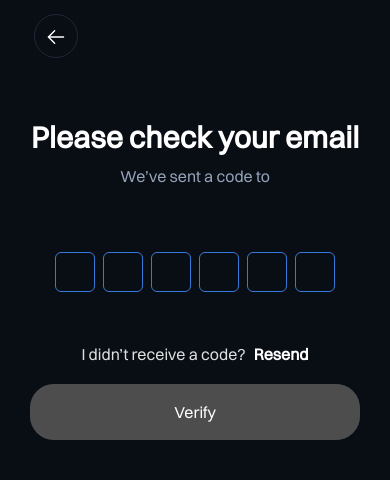
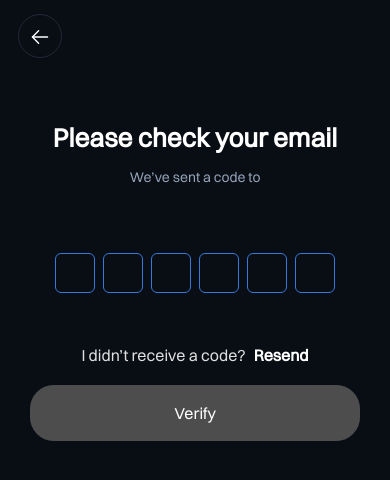
Before and after one commit to RITIKGITHUB18/aks, a React (Vite) app: page /verify-email in a window 390 px wide. Shown: the top 480 px of the page. Built offline with nearby package versions, Linux system fonts and the light colour scheme.

Commit message:
Added Phone Auth using the firebase, some responsive related issue solved and changed all the $ into AED.

```diff
--- a/src/components/LoginComponent/VerifyPage.jsx
+++ b/src/components/LoginComponent/VerifyPage.jsx
@@ -115,7 +115,7 @@ const VerifyPage = ({
   return (
     <div className="relative w-full text-white flex flex-col items-center">
       {/* Back Button */}
-      <Link to={backPath} className="self-start mx-6 md:mx-10">
+      <Link to={backPath} className="self-start mx-2 md:mx-10">
         <div className="rounded-full p-[10px] mt-[14px] ml-[10px] hover:bg-gray-600 w-[44px] h-[44px] bg-[#090D14] border-[1px] border-[#202938]">
           <img
             src={leftArrow}
@@ -127,8 +127,10 @@ const VerifyPage = ({
 
       {/* Header */}
       <div className="flex flex-col items-center text-center mt-[60px] mb-[24px] px-7">
-        <h1 className="text-[30px] font-[700] mb-2 leading-10">{header}</h1>
-        <p className="text-slate-400 font-[400] text-[16px] leading-5">
+        <h1 className="text-[26px] sm:text-[30px] font-[700] mb-2 leading-10">
+          {header}
+        </h1>
+        <p className="text-slate-400 font-[400] text-[14px] sm:text-[16px] leading-5">
           {description}{" "}
           <span className="text-gray-200 text-[16px] leading-5 font-[500]">
             {emailOrPhone}
--- a/src/pages/HomePage.jsx
+++ b/src/pages/HomePage.jsx
@@ -112,7 +112,7 @@ const HomePage = () => {
         >
           <img
             src={locationIcon}
-            className="w-12 h-12 mr-2"
+            className="w-12 h-12 mr-2 transition-transform translate-y-1"
             alt="Location Icon"
           />
           <div className="flex-1">
--- a/src/pages/PhoneAuthPage.jsx
+++ b/src/pages/PhoneAuthPage.jsx
@@ -3,14 +3,14 @@ import { Link, useLocation, useNavigate } from "react-router-dom";
 import { leftArrow } from "../assets/Images";
 import CustomButton from "../components/common/CustomButton";
 import { IN } from "../assets/FLAG_SVG";
-import { supabase } from "../helper/supabaseConfig";
+import { RecaptchaVerifier, signInWithPhoneNumber } from "firebase/auth";
+import { auth } from "../helper/firebase";
 
 const PhoneAuth = () => {
   const navigate = useNavigate();
   const location = useLocation();
   const [phoneNumber, setPhoneNumber] = useState("");
   const [isLoading, setIsLoading] = useState(false);
-
   const [selectedCountry, setSelectedCountry] = useState(
     location.state?.selectedCountry || {
       code3l: "IND",
@@ -20,6 +20,14 @@ const PhoneAuth = () => {
       dialingCode: "+91",
     }
   );
+
+  useEffect(() => {
+    return () => {
+      if (window.recaptchaVerifier) {
+        window.recaptchaVerifier.clear();
+      }
+    };
+  }, []);
 
   const handleSelectCountry = () => {
     navigate("/select-country", { state: { currentCountry: selectedCountry } });
@@ -31,7 +39,6 @@ const PhoneAuth = () => {
     setIsLoading(true);
     const phoneRegex = /^[0-9]{10,15}$/;
     if (!phoneNumber.trim() || !phoneRegex.test(phoneNumber)) {
-      // toast.error("Please enter a valid phone number");
       setIsLoading(false);
       return;
     }
@@ -53,17 +60,17 @@ const PhoneAuth = () => {
         recaptcha
       );
 
-      console.log("ConfirmationResult: ", confirmationResult.verificationId);
+      // console.log("ConfirmationResult: ", confirmationResult.verificationId);
 
       navigate("/verify-phone", {
         state: {
           verificationId: confirmationResult.verificationId,
-          phoneNumber: fullPhoneNumber, // Make sure you pass phoneNumber too if needed
+          phoneNumber: fullPhoneNumber,
         },
       });
     } catch (error) {
       console.error("SMS not sent", error);
-      // toast.error("Failed to send OTP. Please try again.");
+      alert("Failed to send OTP. Check console for details.");
     } finally {
       setIsLoading(false);
     }
@@ -120,6 +127,7 @@ const PhoneAuth = () => {
           disabled={isLoading}
         />
       </div>
+      <div id="recaptcha-container" className="mt-3"></div>
     </div>
   );
 };
```
